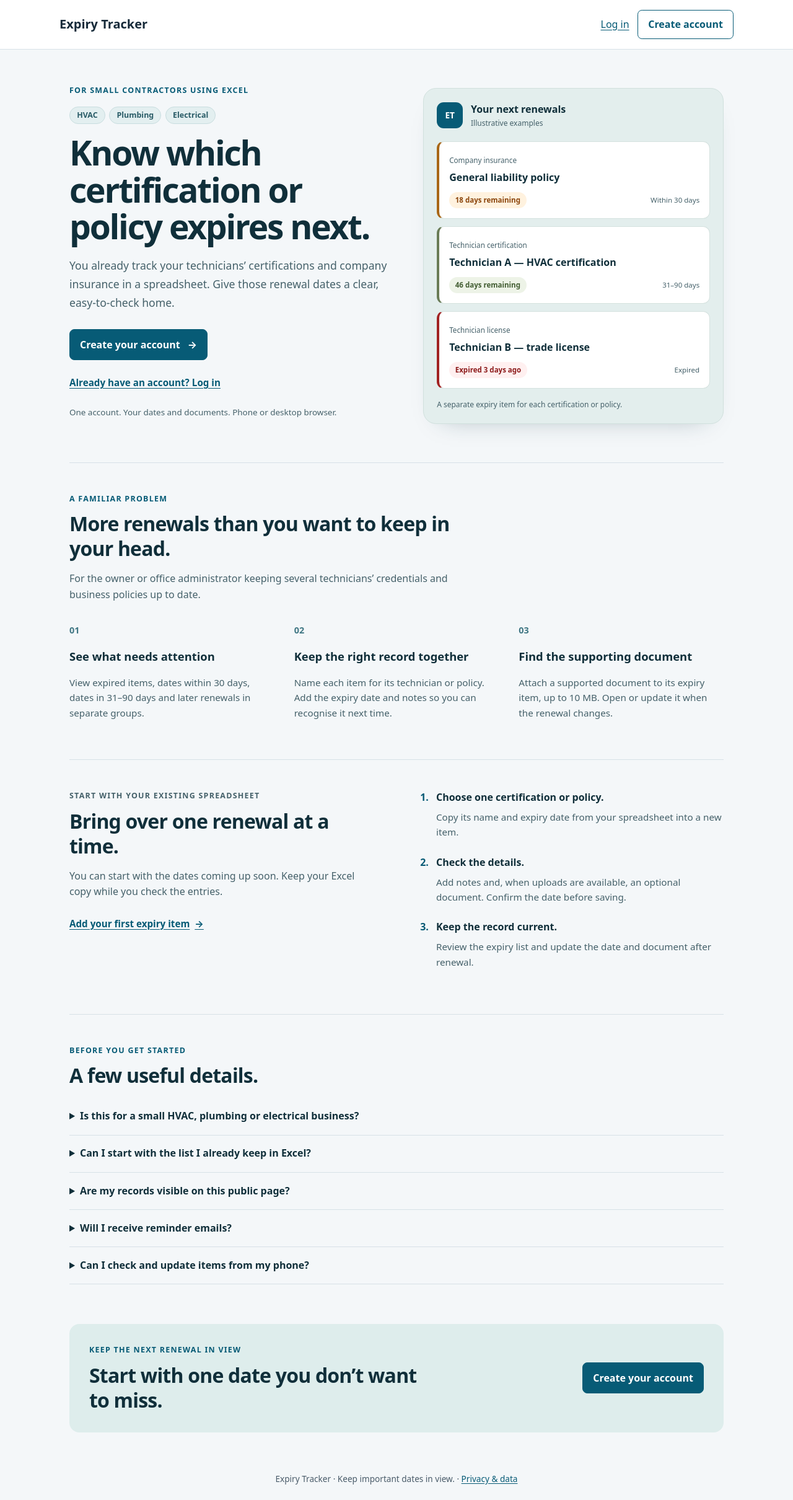
After one commit to yanfu837/expiry-tracker, a Django app: page /contractors/ in a window 1280 px wide. The commit adds this page. Shown: the whole page at 62% size. Run offline with Django 5.2, Linux system fonts and the light colour scheme.

Commit message:
Add public English contractor introduction for Excel-based renewal tracking

```diff
--- /dev/null
+++ b/expiry/static/expiry/contractors.css
@@ -0,0 +1,69 @@
+.contractor-page { --contractor-ink: #102f3a; --contractor-muted: #45616a; color: var(--contractor-ink); padding-top: .5rem; }
+.contractor-page p { overflow-wrap: anywhere; }
+.contractor-page h1 { font-size: clamp(2.25rem, 4.3vw, 3.55rem); line-height: 1.08; letter-spacing: -.04em; margin: 1rem 0 1.25rem; }
+.contractor-page h2 { font-size: clamp(1.5rem, 2.5vw, 2.05rem); line-height: 1.25; letter-spacing: -.025em; }
+.contractor-page h3 { font-size: 1.15rem; }
+.contractor-eyebrow { margin: 0 0 .65rem; font-size: .78rem; font-weight: 750; letter-spacing: .1em; text-transform: uppercase; color: #075b76; }
+.contractor-hero { display: grid; grid-template-columns: 1.08fr 1fr; gap: 3rem; align-items: center; padding: 1rem 0 3.5rem; }
+.contractor-trades { display: flex; flex-wrap: wrap; gap: .4rem; margin-top: 1rem; }
+.contractor-trades span { background: #e3eff0; border: 1px solid #c8dddf; border-radius: 2rem; padding: .2rem .7rem; color: #285b66; font-size: .78rem; font-weight: 650; }
+.contractor-lead { max-width: 34rem; font-size: 1.1rem; line-height: 1.7; color: var(--contractor-muted); }
+.contractor-cta { align-items: flex-start; flex-direction: column; gap: .85rem; margin: 1.7rem 0 1rem; }
+.contractor-page .button { min-height: 50px; gap: .75rem; border-radius: .5rem; }
+.contractor-text-link { display: inline-flex; align-items: center; gap: .5rem; min-height: 44px; font-size: .95rem; font-weight: 650; }
+.contractor-small { color: var(--contractor-muted); font-size: .84rem; }
+.contractor-preview { background: #e3eeed; border: 1px solid #d0e0dd; border-radius: 1.3rem; padding: 1.3rem; box-shadow: 0 18px 40px -30px #173c4b66; }
+.contractor-preview-heading { display: flex; gap: .8rem; align-items: center; margin: 0 0 1.2rem; }
+.contractor-preview-icon { display: grid; place-items: center; border-radius: .7rem; width: 42px; height: 42px; background: #075b76; color: white; font-size: .85rem; font-weight: 750; }
+.contractor-preview-heading strong, .contractor-preview-heading div > span { display: block; }
+.contractor-preview-heading div > span { font-size: .75rem; color: var(--contractor-muted); }
+.contractor-example { background: #fff; border: 1px solid #d5e2df; border-left: 4px solid #a86616; border-radius: .7rem; padding: 1rem; margin-bottom: .75rem; }
+.contractor-example .contractor-example-type { font-size: .73rem; color: var(--contractor-muted); }
+.contractor-example h2 { font-size: 1rem; line-height: 1.5; letter-spacing: 0; margin: .25rem 0 .75rem; }
+.contractor-example-later { border-left-color: #697c56; }
+.contractor-example-expired { border-left-color: #a12222; }
+.contractor-example-meta { display: flex; flex-wrap: wrap; gap: .5rem; align-items: center; justify-content: space-between; color: var(--contractor-muted); font-size: .72rem; }
+.contractor-date-state { color: #8c460d; background: #fff2df; border-radius: 2rem; padding: .22rem .6rem; font-weight: 700; }
+.contractor-example-later .contractor-date-state { color: #425d32; background: #edf3e7; }
+.contractor-example-expired .contractor-date-state { color: #8e1d1d; background: #fff0f0; }
+.contractor-preview-note { margin: 1rem 0 0; color: var(--contractor-muted); font-size: .75rem; }
+.contractor-section { padding: 3rem 0; border-top: 1px solid #d7e1e7; }
+.contractor-section h2 { max-width: 40rem; margin: 0 0 1rem; }
+.contractor-section-intro { max-width: 42rem; color: var(--contractor-muted); }
+.contractor-benefits { display: grid; grid-template-columns: repeat(3, minmax(0, 1fr)); gap: 2rem; margin-top: 2rem; }
+.contractor-benefits article { padding-right: .5rem; }
+.contractor-benefits p { color: var(--contractor-muted); font-size: .95rem; }
+.contractor-step-number { display: inline-block; margin-bottom: 1rem; color: #407784; font-size: .9rem; font-weight: 750; }
+.contractor-workflow { display: grid; grid-template-columns: 1fr 1fr; gap: 4rem; }
+.contractor-workflow p { color: var(--contractor-muted); }
+.contractor-workflow ol { margin: 0; padding-left: 1.5rem; }
+.contractor-workflow li { padding: 0 0 1.5rem .5rem; }
+.contractor-workflow li::marker { color: #075b76; font-weight: 750; }
+.contractor-workflow li strong, .contractor-workflow li span { display: block; }
+.contractor-workflow li span { color: var(--contractor-muted); margin-top: .4rem; font-size: .95rem; }
+.contractor-faq details { border-bottom: 1px solid #d7e1e7; }
+.contractor-faq summary { cursor: pointer; min-height: 50px; padding: 1.05rem 1.5rem 1.05rem 0; font-weight: 650; }
+.contractor-faq details > p { color: var(--contractor-muted); max-width: 50rem; margin: 0 0 1.25rem; }
+.contractor-closing { margin: 1rem 0 2.5rem; padding: 2rem; border-radius: 1rem; background: #deedec; display: flex; flex-wrap: wrap; align-items: center; justify-content: space-between; gap: 1.5rem; }
+.contractor-closing h2 { max-width: 34rem; margin: 0; }
+@media (max-width: 800px) {
+    .contractor-hero { gap: 2rem; }
+    .contractor-workflow { gap: 2rem; }
+    .contractor-example-meta { align-items: flex-start; flex-direction: column; }
+}
+@media (max-width: 640px) {
+    .contractor-page { padding-top: 0; }
+    .contractor-hero { grid-template-columns: minmax(0, 1fr); padding-top: .5rem; padding-bottom: 2rem; gap: 1.75rem; }
+    .contractor-page h1 { font-size: clamp(2.15rem, 8vw, 3rem); max-width: 32rem; }
+    .contractor-lead { font-size: 1rem; }
+    .contractor-cta .button { width: 100%; }
+    .contractor-preview { padding: 1rem; }
+    .contractor-example-meta { align-items: center; flex-direction: row; }
+    .contractor-section { padding: 2rem 0; }
+    .contractor-benefits, .contractor-workflow { grid-template-columns: minmax(0, 1fr); gap: 1rem; }
+    .contractor-benefits { margin-top: 1.25rem; }
+    .contractor-benefits article { border-bottom: 1px solid #e0e8eb; padding-bottom: .75rem; }
+    .contractor-step-number { margin-bottom: .5rem; }
+    .contractor-closing { padding: 1.4rem; }
+    .contractor-closing .button { width: 100%; }
+}
--- a/expiry/templates/expiry/base.html
+++ b/expiry/templates/expiry/base.html
@@ -7,11 +7,12 @@
     <meta name="description" content="Track business licenses, insurance, contracts and important expiry dates.">
     <title>{% block title %}Expiry Tracker{% endblock %} | Expiry Tracker</title>
     <link rel="stylesheet" href="{% static 'expiry/styles.css' %}">
+    {% block extra_head %}{% endblock %}
 </head>
 <body>
     <a class="skip-link" href="#main">Skip to content</a>
     <header class="site-header">
-        <a class="brand" href="{% url 'dashboard' %}">Expiry Tracker</a>
+        <a class="brand" href="{% if user.is_authenticated %}{% url 'dashboard' %}{% else %}{% url 'contractors' %}{% endif %}">Expiry Tracker</a>
         <nav aria-label="Account">
             {% if user.is_authenticated %}
                 <span class="username">{{ user.username }}</span>
--- /dev/null
+++ b/expiry/templates/expiry/contractors.html
@@ -0,0 +1,79 @@
+{% extends 'expiry/base.html' %}
+{% load static %}
+{% block title %}Certification and insurance expiry tracking for contractors{% endblock %}
+{% block extra_head %}<link rel="stylesheet" href="{% static 'expiry/contractors.css' %}">{% endblock %}
+{% block content %}
+<div class="contractor-page">
+    <section class="contractor-hero" aria-labelledby="contractor-heading">
+        <div class="contractor-hero-copy">
+            <p class="contractor-eyebrow">For small contractors using Excel</p>
+            <div class="contractor-trades" aria-label="Trades"><span>HVAC</span><span>Plumbing</span><span>Electrical</span></div>
+            <h1 id="contractor-heading">Know which certification or policy expires next.</h1>
+            <p class="contractor-lead">You already track your technicians’ certifications and company insurance in a spreadsheet. Give those renewal dates a clear, easy-to-check home.</p>
+            <div class="actions contractor-cta">
+                {% if user.is_authenticated %}
+                    <a class="button" href="{% url 'dashboard' %}">Open your expiry list <span aria-hidden="true">→</span></a>
+                {% else %}
+                    <a class="button" href="{% url 'register' %}">Create your account <span aria-hidden="true">→</span></a>
+                    <a class="contractor-text-link" href="{% url 'login' %}">Already have an account? Log in</a>
+                {% endif %}
+            </div>
+            <p class="contractor-small">One account. Your dates and documents. Phone or desktop browser.</p>
+        </div>
+        <div class="contractor-preview" aria-label="Example expiry list">
+            <div class="contractor-preview-heading"><span class="contractor-preview-icon" aria-hidden="true">ET</span><div><strong>Your next renewals</strong><span>Illustrative examples</span></div></div>
+            <div class="contractor-example contractor-example-soon">
+                <span class="contractor-example-type">Company insurance</span>
+                <h2>General liability policy</h2>
+                <div class="contractor-example-meta"><span class="contractor-date-state">18 days remaining</span><span>Within 30 days</span></div>
+            </div>
+            <div class="contractor-example contractor-example-later">
+                <span class="contractor-example-type">Technician certification</span>
+                <h2>Technician A — HVAC certification</h2>
+                <div class="contractor-example-meta"><span class="contractor-date-state">46 days remaining</span><span>31–90 days</span></div>
+            </div>
+            <div class="contractor-example contractor-example-expired">
+                <span class="contractor-example-type">Technician license</span>
+                <h2>Technician B — trade license</h2>
+                <div class="contractor-example-meta"><span class="contractor-date-state">Expired 3 days ago</span><span>Expired</span></div>
+            </div>
+            <p class="contractor-preview-note">A separate expiry item for each certification or policy.</p>
+        </div>
+    </section>
+
+    <section class="contractor-section" aria-labelledby="contractor-fit-heading">
+        <p class="contractor-eyebrow">A familiar problem</p>
+        <h2 id="contractor-fit-heading">More renewals than you want to keep in your head.</h2>
+        <p class="contractor-section-intro">For the owner or office administrator keeping several technicians’ credentials and business policies up to date.</p>
+        <div class="contractor-benefits">
+            <article><span class="contractor-step-number" aria-hidden="true">01</span><h3>See what needs attention</h3><p>View expired items, dates within 30 days, dates in 31–90 days and later renewals in separate groups.</p></article>
+            <article><span class="contractor-step-number" aria-hidden="true">02</span><h3>Keep the right record together</h3><p>Name each item for its technician or policy. Add the expiry date and notes so you can recognise it next time.</p></article>
+            <article><span class="contractor-step-number" aria-hidden="true">03</span><h3>Find the supporting document</h3><p>{% if documents_available %}Attach a supported document to its expiry item, up to 10 MB. Open or update it when the renewal changes.{% else %}Start by saving dates and notes. Document uploads are currently unavailable on this site.{% endif %}</p></article>
+        </div>
+    </section>
+
+    <section class="contractor-workflow contractor-section" aria-labelledby="contractor-start-heading">
+        <div><p class="contractor-eyebrow">Start with your existing spreadsheet</p><h2 id="contractor-start-heading">Bring over one renewal at a time.</h2><p>You can start with the dates coming up soon. Keep your Excel copy while you check the entries.</p><a class="contractor-text-link" href="{% url 'add_item' %}">Add your first expiry item <span aria-hidden="true">→</span></a></div>
+        <ol>
+            <li><strong>Choose one certification or policy.</strong><span>Copy its name and expiry date from your spreadsheet into a new item.</span></li>
+            <li><strong>Check the details.</strong><span>Add notes and, when uploads are available, an optional document. Confirm the date before saving.</span></li>
+            <li><strong>Keep the record current.</strong><span>Review the expiry list and update the date and document after renewal.</span></li>
+        </ol>
+    </section>
+
+    <section class="contractor-section contractor-faq" aria-labelledby="contractor-questions-heading">
+        <p class="contractor-eyebrow">Before you get started</p>
+        <h2 id="contractor-questions-heading">A few useful details.</h2>
+        <details><summary>Is this for a small HVAC, plumbing or electrical business?</summary><p>Yes. This workflow is designed for a small contractor tracking multiple technician certifications and company insurance policies. Each renewal is an individual expiry item in your account.</p></details>
+        <details><summary>Can I start with the list I already keep in Excel?</summary><p>Yes. Add items one at a time by copying the names and dates from your sheet. This page describes manual entry; it does not offer automatic spreadsheet import.</p></details>
+        <details><summary>Are my records visible on this public page?</summary><p>This page uses fictional examples. Your saved items are available only through your account, and document downloads require login and ownership. Read <a href="{% url 'privacy' %}">how your data is handled</a>.</p></details>
+        <details><summary>Will I receive reminder emails?</summary><p>{% if email_available %}Email delivery uses the address saved on your account. Automatic reminders also depend on the site’s reminder schedule being configured.{% else %}Email reminders are not enabled on this site yet. You can manage your dates and review upcoming renewals in the expiry list.{% endif %}</p></details>
+        <details><summary>Can I check and update items from my phone?</summary><p>Use your phone’s browser to log in to the same account, check dates and update items. An internet connection is required.</p></details>
+    </section>
+
+    <section class="contractor-closing" aria-labelledby="contractor-closing-heading">
+        <div><p class="contractor-eyebrow">Keep the next renewal in view</p><h2 id="contractor-closing-heading">Start with one date you don’t want to miss.</h2></div>
+        {% if user.is_authenticated %}<a class="button" href="{% url 'dashboard' %}">Open your expiry list</a>{% else %}<a class="button" href="{% url 'register' %}">Create your account</a>{% endif %}
+    </section>
+</div>
+{% endblock %}
--- a/expiry/templates/expiry/login.html
+++ b/expiry/templates/expiry/login.html
@@ -11,5 +11,6 @@
     </form>
     <p><a href="{% url 'password_reset' %}">Forgot your password?</a></p>
     <p>Don't have an account? <a href="{% url 'register' %}">Create account</a></p>
+    <p class="helptext">Managing technician certifications and company insurance? <a href="{% url 'contractors' %}">See how it works for contractors</a>.</p>
 </section>
 {% endblock %}
--- a/expiry/templates/expiry/register.html
+++ b/expiry/templates/expiry/register.html
@@ -10,5 +10,6 @@
         <button type="submit">Create account</button>
     </form>
     <p>Already have an account? <a href="{% url 'login' %}">Log in</a></p>
+    <p class="helptext">Managing technician certifications and company insurance? <a href="{% url 'contractors' %}">See how it works for contractors</a>.</p>
 </section>
 {% endblock %}
--- a/expiry/urls.py
+++ b/expiry/urls.py
@@ -32,5 +32,6 @@ urlpatterns = [
         template_name="expiry/password_reset_complete.html",
     ), name="password_reset_complete"),
     path("test-email/", views.test_email, name="test_email"),
+    path("contractors/", views.contractors, name="contractors"),
     path("privacy/", views.privacy, name="privacy"),
 ]
--- a/expiry/views.py
+++ b/expiry/views.py
@@ -4,6 +4,7 @@ import mimetypes
 from datetime import timedelta
 from smtplib import SMTPException
 
+from django.conf import settings
 from django.contrib import messages
 from django.contrib.auth import login
 from django.contrib.auth import views as auth_views
@@ -13,6 +14,7 @@ from django.http import FileResponse, Http404, HttpResponse
 from django.shortcuts import get_object_or_404, redirect, render
 from django.utils import timezone
 from django.views.decorators.http import require_POST, require_safe
+from django.views.decorators.cache import never_cache
 from django.utils.text import slugify
 
 from .forms import AccountEmailForm, ExpiryItemForm, RegistrationForm
@@ -178,3 +180,12 @@ class ConfiguredPasswordResetView(auth_views.PasswordResetView):
 
 def privacy(request):
     return render(request, "expiry/privacy.html")
+
+
+@never_cache
+@require_safe
+def contractors(request):
+    return render(request, "expiry/contractors.html", {
+        "email_available": email_is_configured(),
+        "documents_available": settings.DOCUMENT_UPLOADS_ENABLED,
+    })
```
Also changed, not shown: expiry/test_contractors.py (added, +37 -0 lines), README.md.
